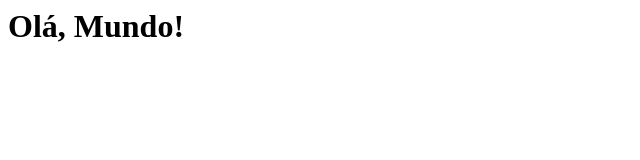
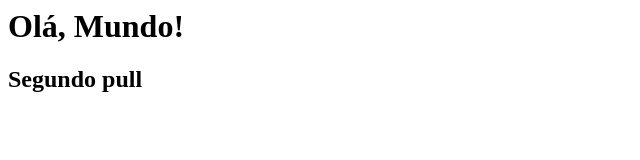
Before and after one commit to GuiSartori/git_github_studies, a plain HTML site: page index.html in a window 1280 px wide. Shown: the whole page, without its empty margins (0-640 px from the left). Drawn offline with Linux system fonts and the light colour scheme.

Commit message:
Update index.html

```diff
--- a/index.html
+++ b/index.html
@@ -1 +1,2 @@
 <h1>Olá, Mundo!</h1>
+<h2>Segundo pull</h2>
```
